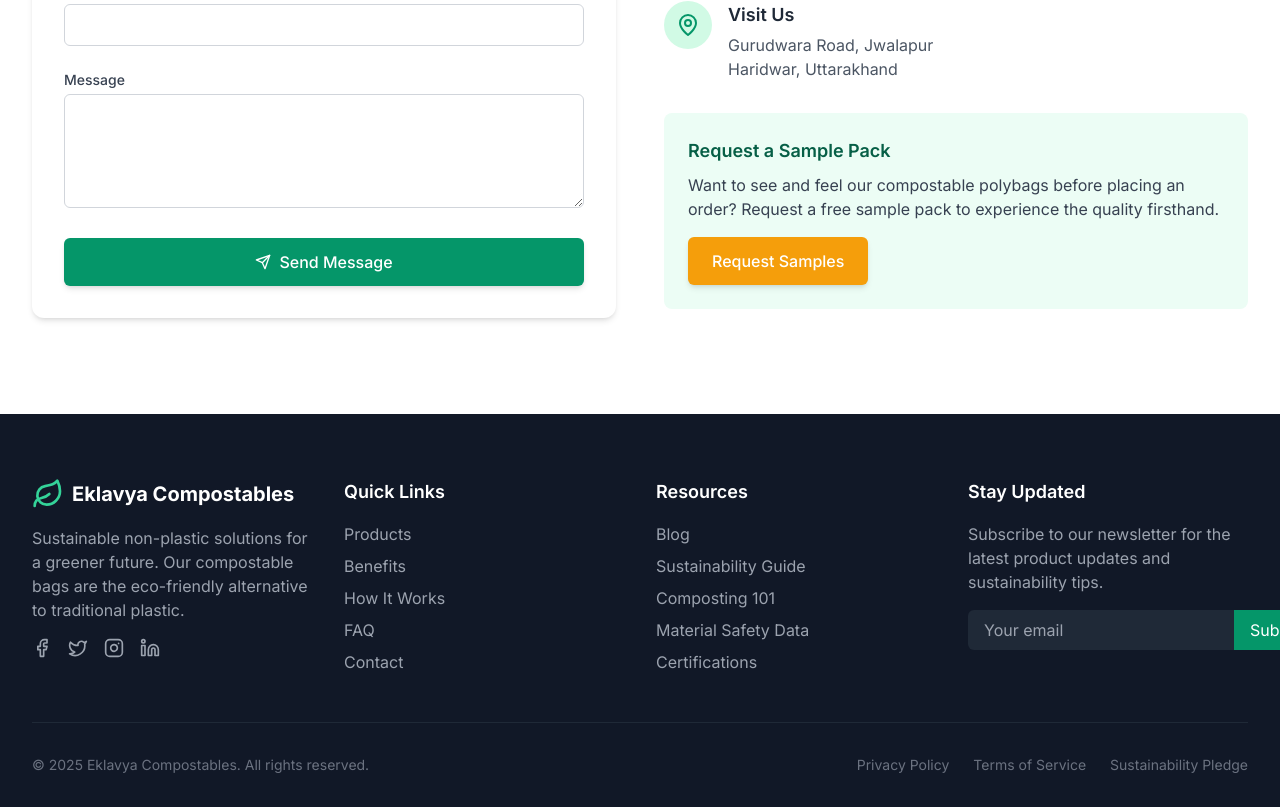
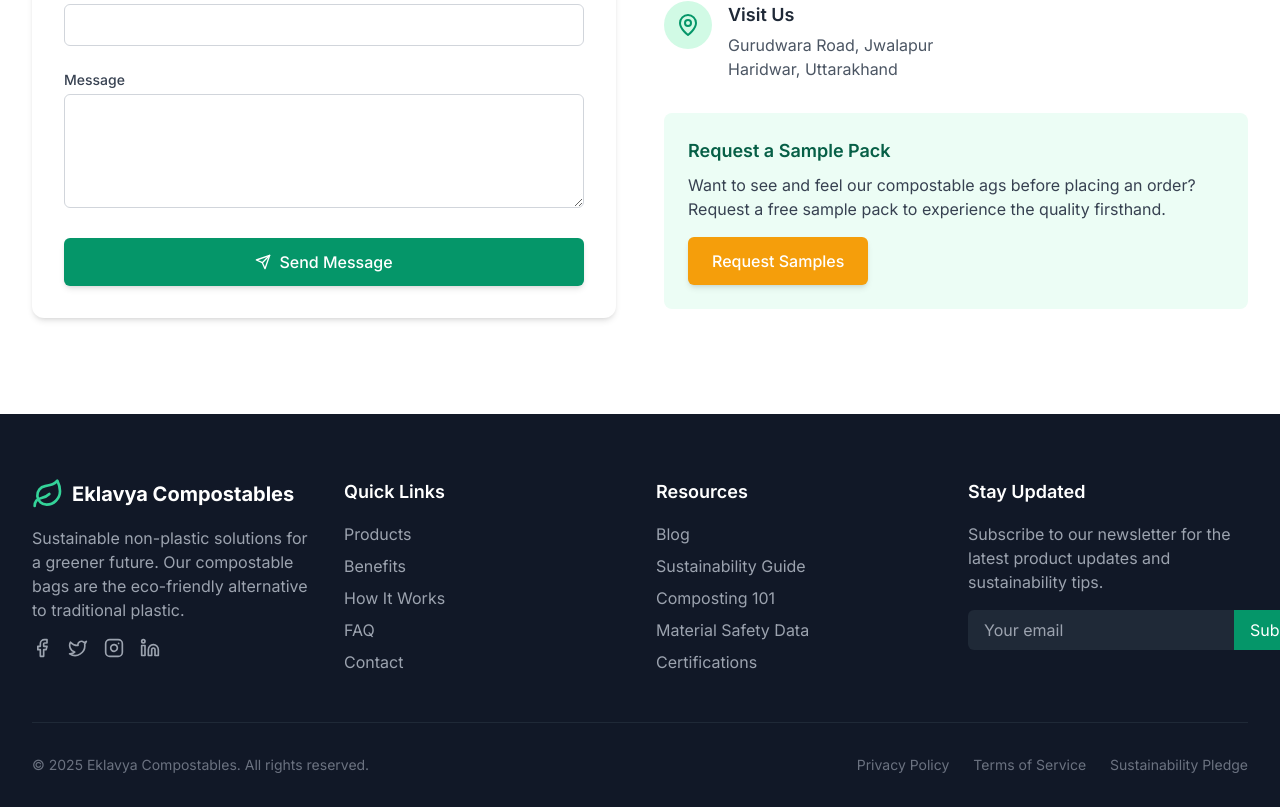
Before and after one commit to Piyushvishwak/EklavyaCompostable, a React (Vite) app: page / in a window 1280 px wide. Shown: the part 5146-5953 px from the top of the page. Built offline with nearby package versions, Linux system fonts and the light colour scheme.

Commit message:
Update ContactSection.tsx

```diff
--- a/src/sections/ContactSection.tsx
+++ b/src/sections/ContactSection.tsx
@@ -140,7 +140,7 @@ const ContactSection: React.FC = () => {
               <div className="mt-8 p-6 bg-emerald-50 rounded-lg">
                 <h3 className="text-lg font-semibold text-emerald-800 mb-2">Request a Sample Pack</h3>
                 <p className="text-gray-700 mb-4">
-                  Want to see and feel our compostable polybags before placing an order?
+                  Want to see and feel our compostable ags before placing an order?
                   Request a free sample pack to experience the quality firsthand.
                 </p>
                 <Button variant="secondary">Request Samples</Button>
```
